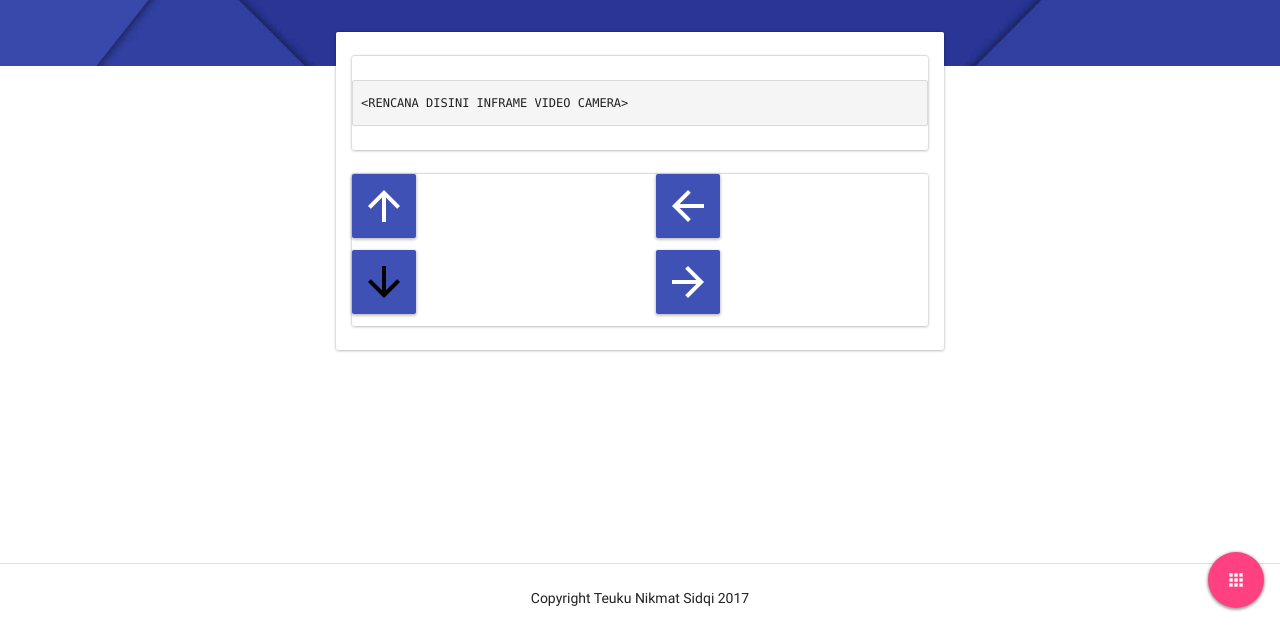
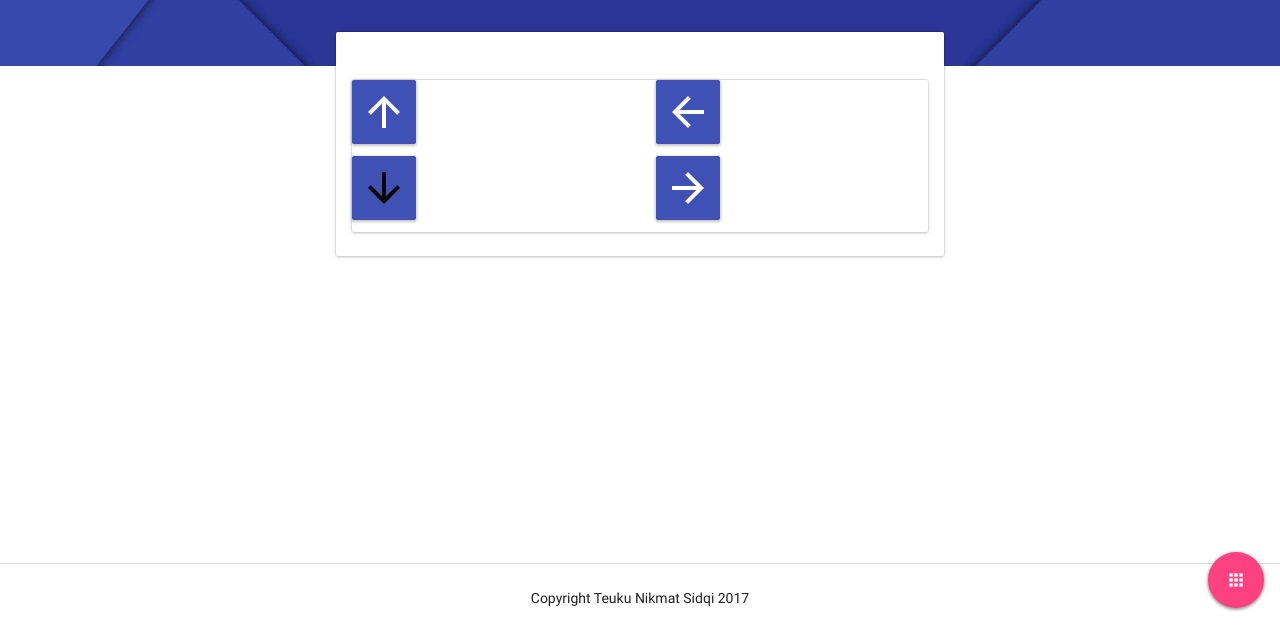
Before and after one commit to khairizaljal/remot, a plain HTML site: page www/index.html in a window 1280 px wide. Shown: the part 168-800 px from the top of the page. Drawn offline with Linux system fonts and the light colour scheme.

Commit message:
remove camera

```diff
--- a/www/index.html
+++ b/www/index.html
@@ -110,10 +110,10 @@
 							<div class="card-inner">
 							<div class="card">
 							<!-- INFRAME REMOT -->
-							<div style="touch-action: none;" class="card-main">
+							<!-- <div style="touch-action: none;" class="card-main">
 									<pre>&lt;RENCANA DISINI INFRAME VIDEO CAMERA&gt;
 </pre>
-								</div>
+								</div> -->
 							<!-- Akhir INFRAME -->
 							</div>
 							<div class="card">
```
